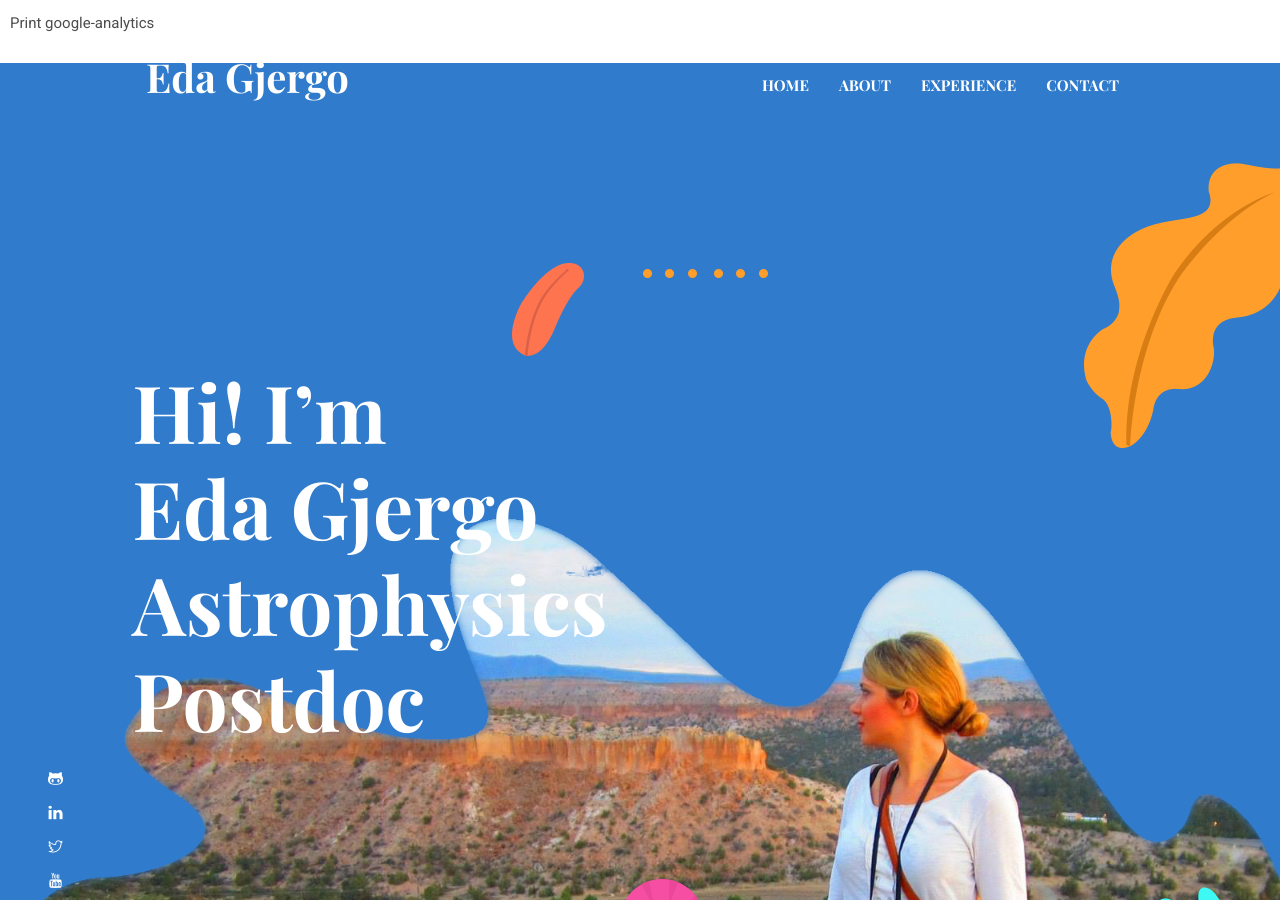
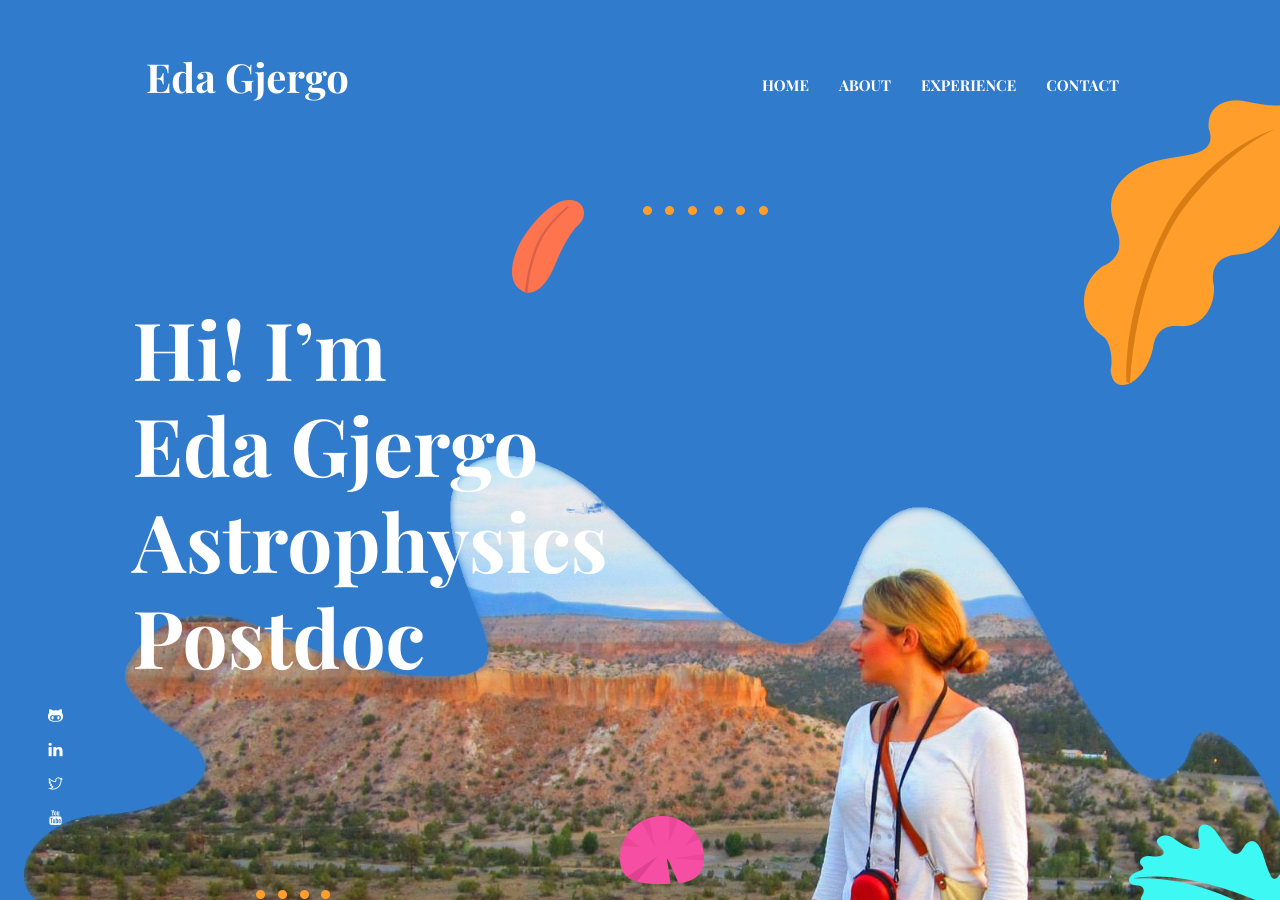
Before and after one commit to egjergo/egjergo.github.io, a Jekyll site: the page built from index.html, in a window 1280 px wide and 900 px high. Built offline with Jekyll 4.4.1, drawn with Linux system fonts in a browser that asks for light colours.

Commit message:
Update head.html

```diff
--- a/_includes/head.html
+++ b/_includes/head.html
@@ -24,7 +24,6 @@
 
   <!-- google analytics -->
   {% if site.data.settings.google-analytics %}
-   <p>Print google-analytics</p>
     {% include google-analytics.html %}
   {% endif %}
 
```
